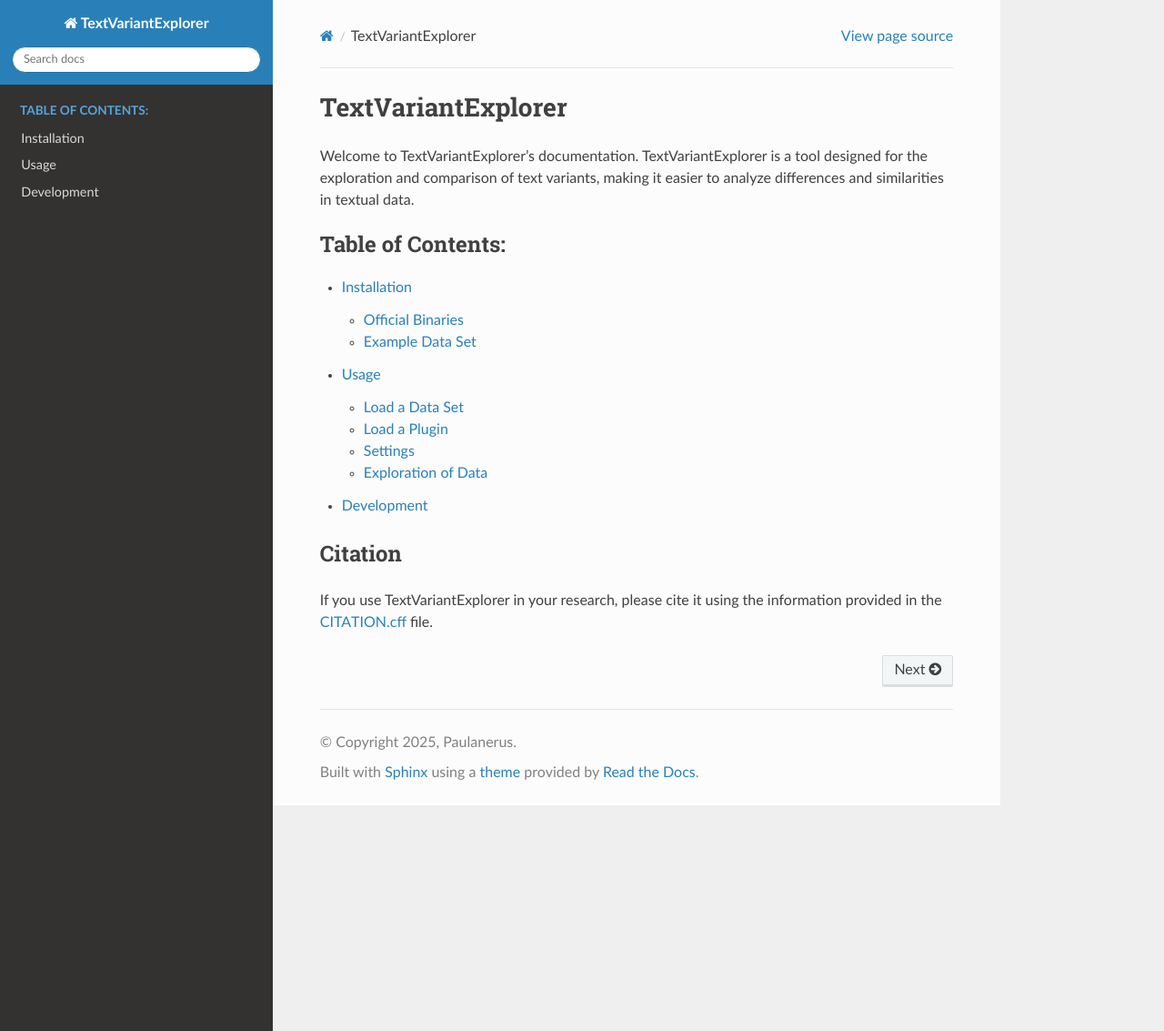
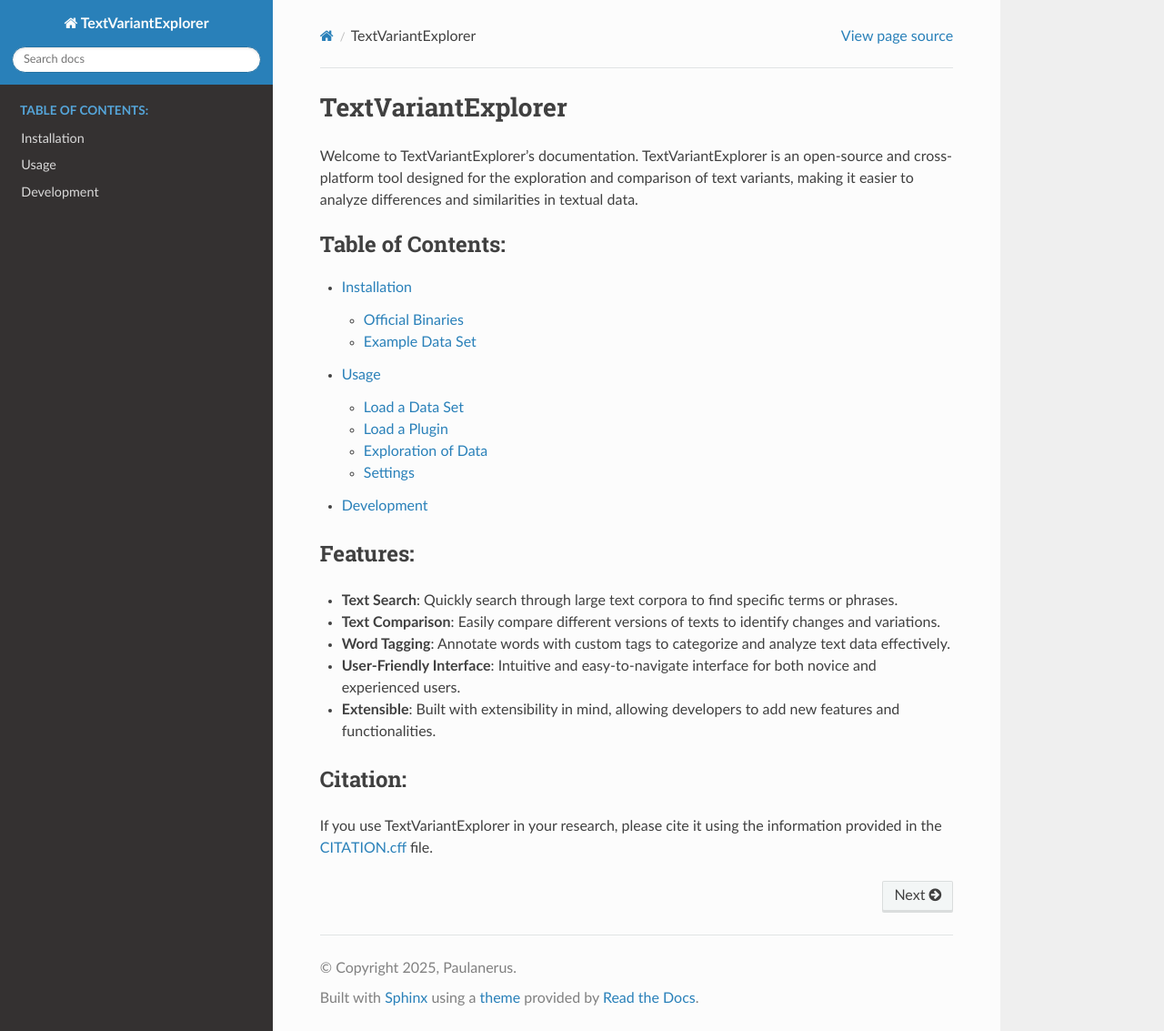
Before and after one commit to Paulanerus/TextVariantExplorer, a Sphinx documentation site: the page built from docs/source/index.rst, in a window 1280 px wide and 1133 px high. Shown: the whole window at 91% size. Built offline with Sphinx 7.4.7 and the Read the Docs theme 3.1.0, drawn with Linux system fonts in a browser that asks for light colours.

Commit message:
docs: Update documentation with new features and usage instructions

```diff
--- a/docs/source/index.rst
+++ b/docs/source/index.rst
@@ -1,7 +1,7 @@
 TextVariantExplorer
-====================
+=====================
 
-Welcome to TextVariantExplorer's documentation. TextVariantExplorer is a tool designed for the exploration and comparison of text variants, making it easier to analyze differences and similarities in textual data.
+Welcome to TextVariantExplorer's documentation. TextVariantExplorer is an open-source and cross-platform tool designed for the exploration and comparison of text variants, making it easier to analyze differences and similarities in textual data.
 
 .. toctree::
    :maxdepth: 2
@@ -11,7 +11,15 @@
    content/usage
    content/dev
 
-Citation
-########
+Features:
+##########
+* **Text Search**: Quickly search through large text corpora to find specific terms or phrases.
+* **Text Comparison**: Easily compare different versions of texts to identify changes and variations.
+* **Word Tagging**: Annotate words with custom tags to categorize and analyze text data effectively.
+* **User-Friendly Interface**: Intuitive and easy-to-navigate interface for both novice and experienced users.
+* **Extensible**: Built with extensibility in mind, allowing developers to add new features and functionalities.
+
+Citation:
+##########
 
 If you use TextVariantExplorer in your research, please cite it using the information provided in the `CITATION.cff <https://github.com/Paulanerus/TextExplorer/blob/master/CITATION.cff>`_ file.
```
Also changed, not shown: docs/source/content/dev.md (+2 -0 lines), docs/source/content/usage.md (+48 -3 lines).
